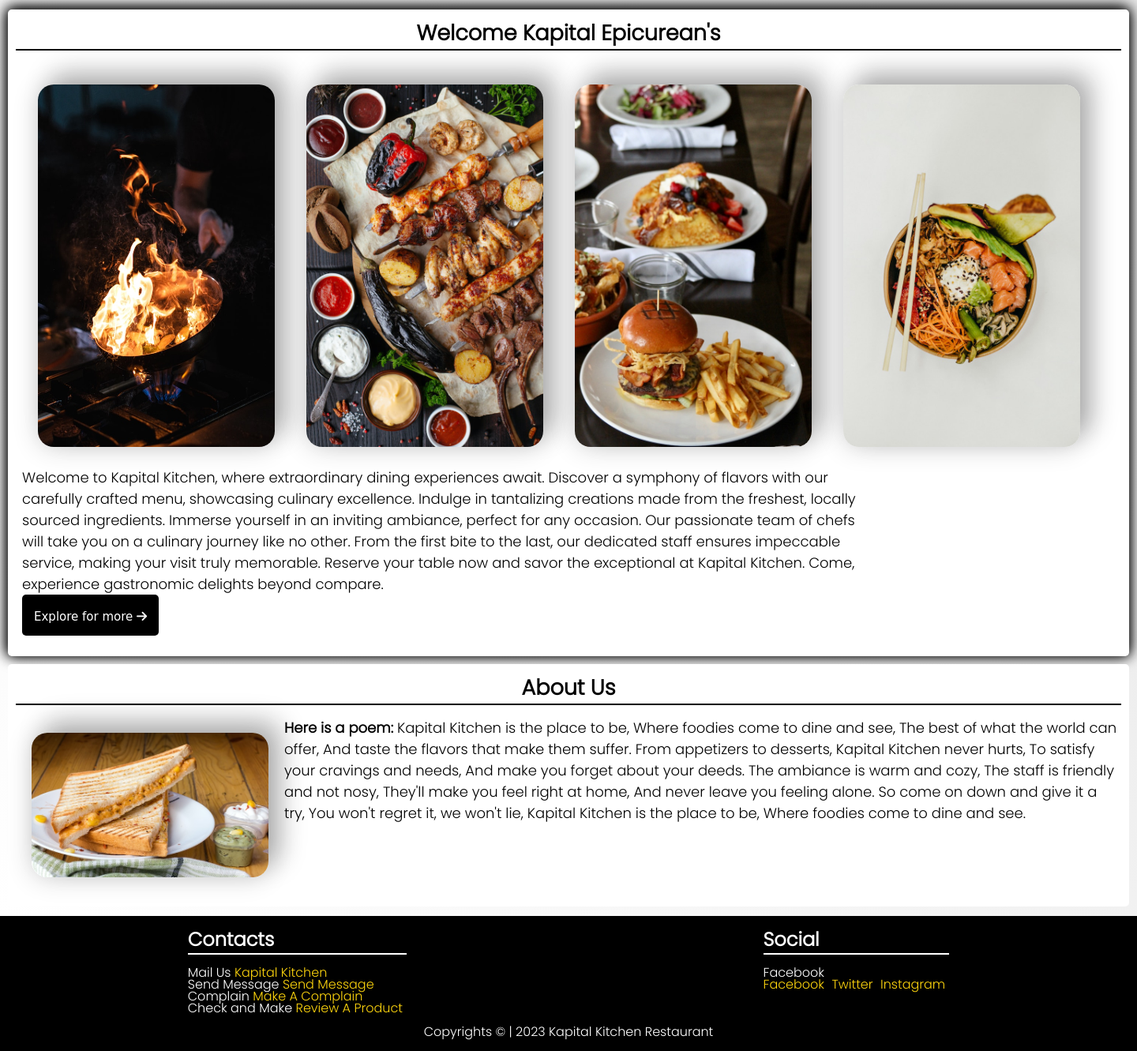
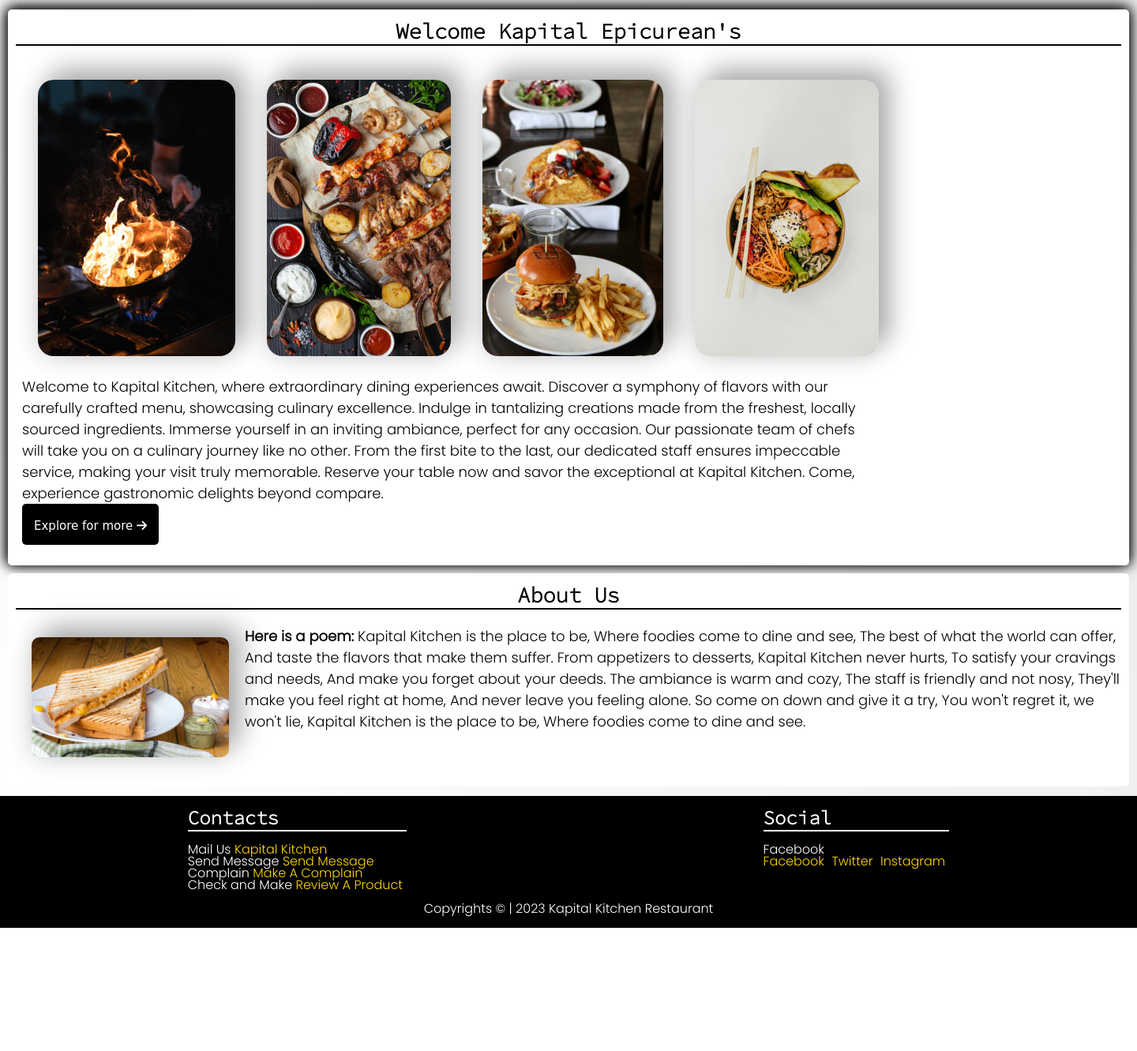
Before and after one commit to OlatideJoseph/kk, a Django app: page / in a window 1440 px wide. Shown: the part 55-1386 px from the top of the page at 79% size. After the commit the page ends 1230 px from the top, so only its background shows below. Run offline with Django 4.2, Linux system fonts and the light colour scheme; some libraries are stand-ins or nearby versions; some web fonts are replaced.

```diff
--- a/static/css/intro-home.css
+++ b/static/css/intro-home.css
@@ -11,6 +11,7 @@ section{
 h2{
 	border-bottom: 2px solid;
 	margin-bottom: 15px;
+	font-family:  'Source code pro',monospace;
 }
 #intro{
 	height: auto;
@@ -40,15 +41,23 @@ h2{
 /*paragraph*/
 .intro-para{
 	opacity: 0;
+	display: inline;
 	transform: translateX(-100px);
+	margin-top: 5px;
+	transition: transform 1500ms ease-out;
+}
+.abt-para{
+	opacity: 0;
+	transform: translateX(100px);
 	margin-top: 5px;
 	transition: transform 1500ms ease-out;
 }
 .blazing-fire-img{
 	display: inline;
 	margin-bottom: 20px;
-	max-width: 300px;
+	max-width: 250px;
 	height: auto;
+	max-height: 350px;
 	transition:opacity .3s ease-in;
 	margin: 20px;
 	/*animation-delay: .8s;
@@ -61,6 +70,7 @@ h2{
 }
 .first-img{
 	display: flex;
+	width: auto;
 	flex-direction: row;
 	padding-right: 15px;
 }
@@ -83,22 +93,28 @@ h2{
 .blazing-fire-2{
 	opacity: 0.2;
 	transform: translateY(-100px);
-	transition: transform 1400ms ease-in-out;
+	transition: transform 1450ms ease-in-out;
 }
 .blazing-fire-3{
 	opacity: 0.2;
-	transform: translateY(-100px);
-	transition: transform 1400ms ease-in-out;
+	transform: translateX(100px);
+	transition: transform 1600ms ease-in-out;
+}
+.e-btn{
+	display: inline;
+}
+.abt-img-1{
+	border-radius: 10px;
+	opacity: 0;
+	transform: translateX(-100px);
+	transition:opacity 200ms ease, transform 800ms ease-in-out;
+}
+.abt-img-2{
+	border-radius: 10px;
 }
 .show{
 	opacity: 1;
 	transform: translate(0,0);
-}
-.abt-img-1{
-	border-radius: 10px;
-}
-.abt-img-2{
-	border-radius: 10px;
 }
 section button{
 	padding: 15px;
@@ -171,8 +187,16 @@ section button:hover i{
 		flex-wrap: wrap;
 		flex-direction: column;
 	}
+	.first-img{
+		flex-wrap: wrap;
+	}
 	.about-content{
 		flex-direction: column;
 		flex-wrap: wrap;
 	}
 }
+@media screen and (max-width:1200px){
+	.first-img{
+		flex-wrap: wrap;
+	}
+}
--- a/templates/intro-home.html
+++ b/templates/intro-home.html
@@ -25,7 +25,7 @@
     <section class="about-us">
        <center> <h2>About Us</h2></center>
        <div class="about-content">
-           <p>
+           <p class="abt-para">
             <span>
             <strong> Here is a poem: </strong>
            </span>
@@ -51,7 +51,7 @@
 
            </p>
            <div class="about-images">
-                <img class=" blazing-fire-img" src="{% static 'images/pixzolo-photography-ZB8NK8cB4EE-unsplash.jpg'%}" alt="pixolo-photo">
+                <img class="blazing-fire-img abt-img-1" src="{% static 'images/pixzolo-photography-ZB8NK8cB4EE-unsplash.jpg'%}" alt="pixolo-photo">
            </div>
        </div>
 
@@ -78,8 +78,6 @@
             entries.forEach(entry=>{
                 if (entry.isIntersecting){
                     entry.target.classList.add('show');
-                }else{
-                    entry.target.classList.remove('show');
                 }
             });
         });
```
